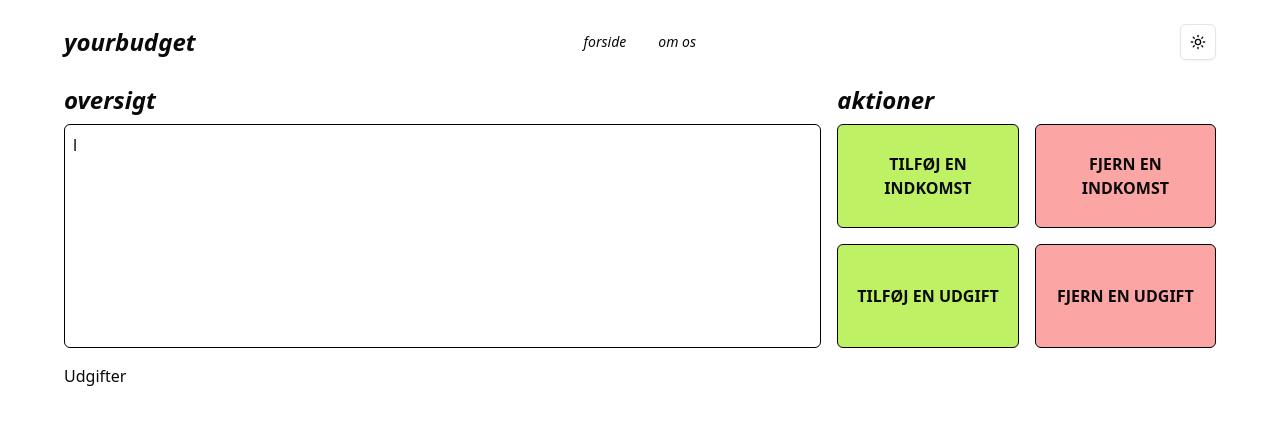
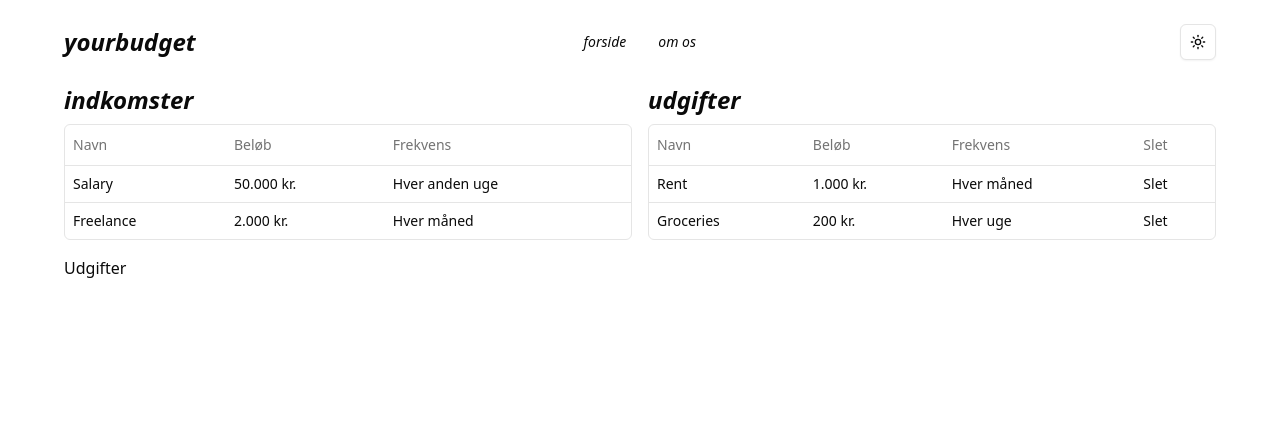
Before and after one commit to barrybtw/yourbudget, a React (Vite) app: page / in a window 1280 px wide. Shown: the top 424 px of the page. Built offline with nearby package versions, Linux system fonts and the light colour scheme.

Commit message:
tabeller

```diff
--- a/package.json
+++ b/package.json
@@ -17,6 +17,7 @@
     "@radix-ui/react-slot": "^1.1.1",
     "@radix-ui/react-toast": "^1.2.4",
     "@radix-ui/react-tooltip": "^1.1.6",
+    "@tanstack/react-table": "^8.20.6",
     "class-variance-authority": "^0.7.1",
     "clsx": "^2.1.1",
     "lucide-react": "^0.469.0",
--- a/src/budget-store.ts
+++ b/src/budget-store.ts
@@ -37,19 +37,21 @@ const expenses = [
   },
 ] satisfies Expense[];
 
-type Income = {
+export type Frequency = "daily" | "biweekly" | "weekly" | "monthly" | "yearly";
+
+export type Income = {
   id: number;
   name: string;
   amount: number;
-  frequency: "biweekly" | "monthly" | "yearly";
+  frequency: Frequency;
 };
 
-type Expense = {
+export type Expense = {
   id: number;
   name: string;
   amount: number;
   date_added: Date;
-  frequency?: "daily" | "weekly" | "monthly" | "yearly";
+  frequency: Frequency;
 };
 
 interface BudgetStore {
--- /dev/null
+++ b/src/components/income-expense-table.tsx
@@ -0,0 +1,78 @@
+import { type Income, Expense } from "@/budget-store";
+import {
+  ColumnDef,
+  flexRender,
+  getCoreRowModel,
+  useReactTable,
+} from "@tanstack/react-table";
+
+import {
+  Table,
+  TableBody,
+  TableCell,
+  TableHead,
+  TableHeader,
+  TableRow,
+} from "@/components/ui/table";
+
+interface DataTableProps<TData, TValue> {
+  columns: ColumnDef<TData, TValue>[];
+  data: TData[];
+}
+export default function IncomeExpenseTable<TData, TValue>({
+  columns,
+  data,
+}: DataTableProps<TData, TValue>) {
+  const table = useReactTable({
+    data,
+    columns,
+    getCoreRowModel: getCoreRowModel(),
+  });
+
+  return (
+    <div className="rounded-md border">
+      <Table>
+        <TableHeader>
+          {table.getHeaderGroups().map((headerGroup) => (
+            <TableRow key={headerGroup.id}>
+              {headerGroup.headers.map((header) => {
+                return (
+                  <TableHead key={header.id}>
+                    {header.isPlaceholder
+                      ? null
+                      : flexRender(
+                          header.column.columnDef.header,
+                          header.getContext()
+                        )}
+                  </TableHead>
+                );
+              })}
+            </TableRow>
+          ))}
+        </TableHeader>
+        <TableBody>
+          {table.getRowModel().rows?.length ? (
+            table.getRowModel().rows.map((row) => (
+              <TableRow
+                key={row.id}
+                data-state={row.getIsSelected() && "selected"}
+              >
+                {row.getVisibleCells().map((cell) => (
+                  <TableCell key={cell.id}>
+                    {flexRender(cell.column.columnDef.cell, cell.getContext())}
+                  </TableCell>
+                ))}
+              </TableRow>
+            ))
+          ) : (
+            <TableRow>
+              <TableCell colSpan={columns.length} className="h-24 text-center">
+                No results.
+              </TableCell>
+            </TableRow>
+          )}
+        </TableBody>
+      </Table>
+    </div>
+  );
+}
--- a/src/pages/index.tsx
+++ b/src/pages/index.tsx
@@ -1,4 +1,5 @@
-import { useBudgetStore } from "@/budget-store";
+import { Expense, Frequency, Income, useBudgetStore } from "@/budget-store";
+import IncomeExpenseTable from "@/components/income-expense-table";
 import { Layout } from "@/components/inner-layout";
 import {
   Dialog,
@@ -9,94 +10,111 @@ import {
   DialogTrigger,
 } from "@/components/ui/dialog";
 import { cn } from "@/lib/utils";
+import { ColumnDef } from "@tanstack/react-table";
 
-function ActionableButton({
-  onClick,
-  children,
-  className,
-  ...rest
-}: React.ButtonHTMLAttributes<HTMLButtonElement> & {
-  dialog: { dialogTitle: string; dialogDescription: string };
-}) {
-  return (
-    <Dialog>
-      <DialogTrigger asChild>
-        <button
-          onClick={onClick}
-          {...rest}
-          className={cn(
-            className,
-            "rounded-md border-[1px] dark:border-white border-black p-2 font-semibold uppercase flex items-center justify-center flex-col gap-2 dark:text-black"
-          )}
-        >
-          {children}
-        </button>
-      </DialogTrigger>
-      <DialogContent>
-        <DialogHeader>
-          <DialogTitle>{rest.dialog.dialogTitle}</DialogTitle>
-          <DialogDescription>{rest.dialog.dialogDescription}</DialogDescription>
-        </DialogHeader>
-      </DialogContent>
-    </Dialog>
-  );
-}
+const translate = (key: Frequency) => {
+  switch (key) {
+    case "daily":
+      return "Hver dag";
+    case "biweekly":
+      return "Hver anden uge";
+    case "yearly":
+      return "Hvert år";
+    case "monthly":
+      return "Hver måned";
+    case "weekly":
+      return "Hver uge";
+  }
+};
+
+const prettifyCurrency = (amount: number) => {
+  return new Intl.NumberFormat("da-DK", {
+    style: "currency",
+    currency: "DKK",
+    maximumSignificantDigits: 2,
+  }).format(amount);
+};
 
 export default function Budget() {
   const { incomes, expenses, addIncome } = useBudgetStore((state) => state);
 
   console.log(incomes, expenses, addIncome);
 
+  const incomeCols: ColumnDef<Income>[] = [
+    {
+      accessorKey: "name",
+      header: "Navn",
+    },
+    {
+      accessorKey: "amount",
+      header: "Beløb",
+      cell: (cell) => (
+        <span>{prettifyCurrency(cell.getValue() as number)}</span>
+      ),
+    },
+    {
+      accessorKey: "frequency",
+      header: "Frekvens",
+      cell: (cell) => <span>{translate(cell.getValue() as Frequency)}</span>,
+    },
+  ];
+
+  const expenseCols: ColumnDef<Expense>[] = [
+    {
+      accessorKey: "name",
+      header: "Navn",
+    },
+    {
+      accessorKey: "amount",
+      header: "Beløb",
+      cell: (cell) => (
+        <span>{prettifyCurrency(cell.getValue() as number)}</span>
+      ),
+    },
+    {
+      accessorKey: "frequency",
+      header: "Frekvens",
+      cell: (cell) => <span>{translate(cell.getValue() as Frequency)}</span>,
+    },
+    {
+      accessorKey: "delete",
+      header: "Slet",
+      cell: (cell) => (
+        <Dialog>
+          <DialogTrigger>
+            <button className={cn("btn", "btn-red")}>Slet</button>
+          </DialogTrigger>
+          <DialogContent>
+            <DialogHeader>
+              <DialogTitle>Slet udgift</DialogTitle>
+            </DialogHeader>
+            <DialogDescription>
+              Er du sikker på at du vil slette denne udgift?
+            </DialogDescription>
+            <div className="flex gap-2">
+              <button className={cn("btn", "btn-red")}>Ja</button>
+              <button className={cn("btn", "btn-green")}>Nej</button>
+            </div>
+          </DialogContent>
+        </Dialog>
+      ),
+    },
+  ];
+
   return (
     <Layout className="flex flex-col gap-4">
       <div className="flex flex-col lg:flex-row gap-4">
-        <div className="flex-[2] flex flex-col gap-2">
-          <h2 className="text-2xl font-bold inline italic">oversigt</h2>
-
-          <div className="rounded-md border-[1px] border-black dark:border-white min-h-56 p-2">
-            l
-          </div>
+        <div className="flex-[1] flex flex-col gap-2">
+          <h2 className="text-2xl font-bold inline italic">indkomster</h2>
+          <ul>
+            <IncomeExpenseTable columns={incomeCols} data={incomes} />
+          </ul>
         </div>
-        <div className="flex-[1] flex-col gap-2 flex">
-          <h2 className="text-2xl font-bold inline italic">aktioner</h2>
-          <div className="grid grid-cols-2 grid-rows-2 gap-4 min-h-56">
-            <ActionableButton
-              dialog={{
-                dialogDescription: "Tilføj en indkomst",
-                dialogTitle: "Tilføj",
-              }}
-              className="bg-lime-300"
-            >
-              Tilføj en indkomst
-            </ActionableButton>
-            <ActionableButton
-              dialog={{
-                dialogDescription: "Fjern en indkomst",
-                dialogTitle: "Fjern",
-              }}
-              className="bg-red-300"
-            >
-              Fjern en indkomst
-            </ActionableButton>
-            <ActionableButton
-              dialog={{
-                dialogDescription: "Tilføj en udgift",
-                dialogTitle: "Tilføj",
-              }}
-              className="bg-lime-300"
-            >
-              Tilføj en udgift
-            </ActionableButton>
-            <ActionableButton
-              dialog={{
-                dialogDescription: "Fjern en udgift",
-                dialogTitle: "Fjern",
-              }}
-              className="bg-red-300"
-            >
-              Fjern en udgift
-            </ActionableButton>
-          </div>
+        <div className="flex-[1] flex flex-col gap-2">
+          <h2 className="text-2xl font-bold inline italic">udgifter</h2>
+          <ul>
+            <IncomeExpenseTable columns={expenseCols} data={expenses} />
+          </ul>
         </div>
       </div>
       <div>Udgifter</div>
```
Also changed, not shown: 1 other file (tests, documents, lock files or other folders).
